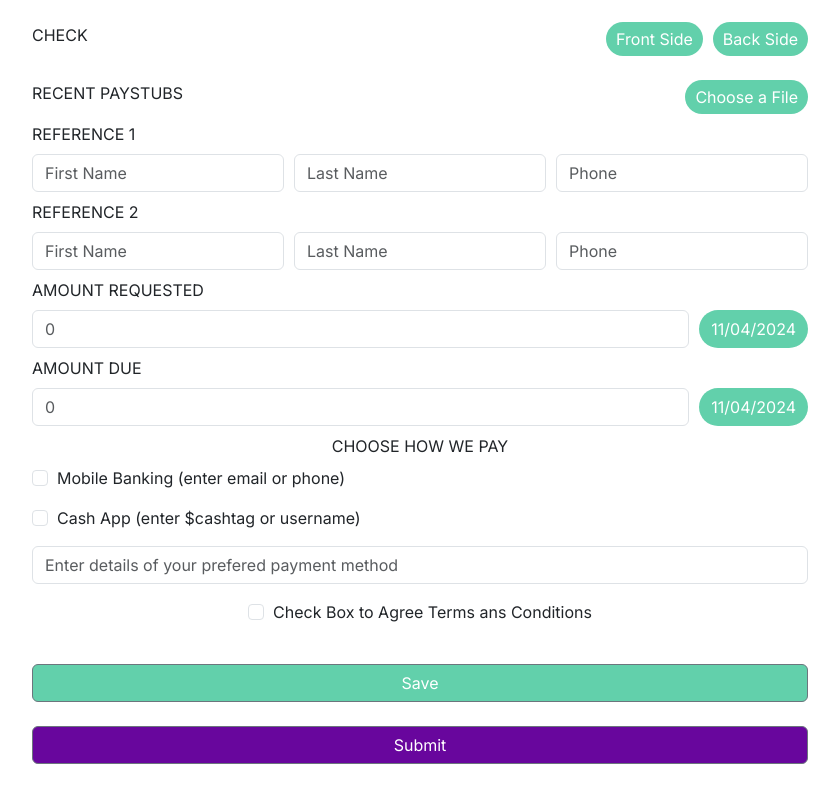
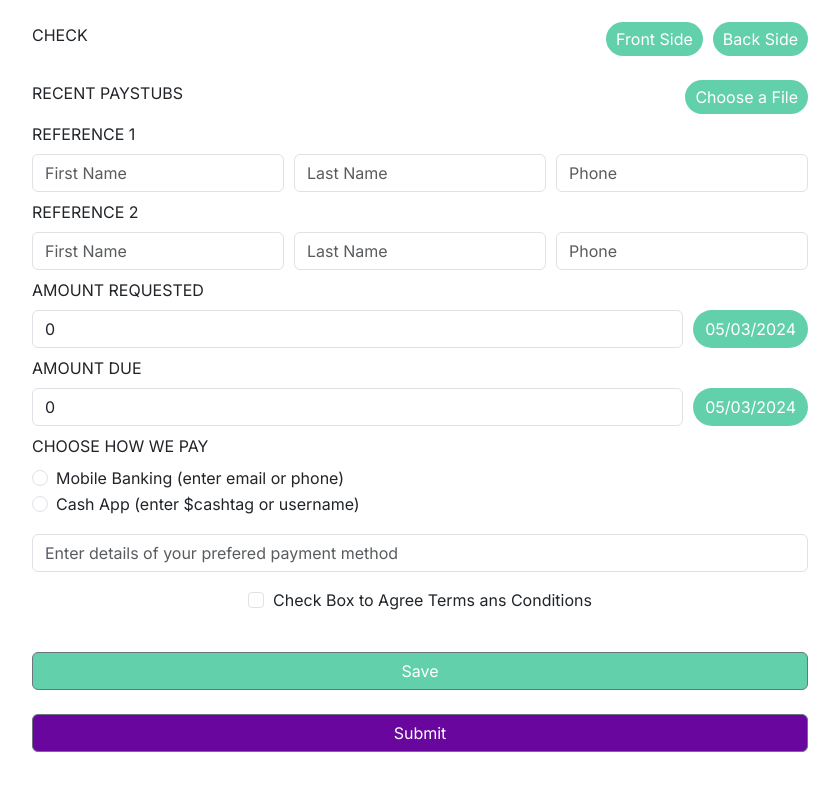
Before and after one commit to mubinkg/micro-finance, a Next.js app: page /zimba-cash/loan in a window 1280 px wide. Shown: the part 840-1628 px from the top of the page, without its empty margins (220-1059 px from the left). Built offline with nearby package versions, Linux system fonts and the light colour scheme.

Commit message:
update loan app

```diff
--- a/app/zimba-cash/loan/page.jsx
+++ b/app/zimba-cash/loan/page.jsx
@@ -1,13 +1,22 @@
 'use client'
 import { useForm, Controller } from 'react-hook-form'
-import { Input, Label, Button, Row, Col } from 'reactstrap'
-import {postData} from '../../../utils/axiosUtils'
+import { Input, Label, Button, Row, Col, FormGroup } from 'reactstrap'
+import { postData } from '../../../utils/axiosUtils'
 import AppNav from '../../../components/Navbar'
 import { useState } from 'react'
+import Swal from 'sweetalert2'
 
 export default function Page() {
+    const today = new Date();
+    const dd = String(today.getDate()).padStart(2, '0');
+    const mm = String(today.getMonth() + 1).padStart(2, '0'); // January is 0!
+    const yyyy = today.getFullYear();
+
+    const formattedDate = `${mm}/${dd}/${yyyy}`;
+
     const [loading, setLoading] = useState(false)
-    const { handleSubmit, register, control, watch , reset} = useForm({
+    const [aggree, setAgree] = useState(false)
+    const { handleSubmit, register, control, watch, reset } = useForm({
         defaultValues: {
             firstName: "",
             lastName: "",
@@ -19,34 +28,55 @@ export default function Page() {
             email: "",
             driverLicense: "",
             ssn: "",
-            referenceOneFirstName: ""
+            referenceOneFirstName: "",
+            amountRequested: 0
         }
     })
 
     function submitHandler(values) {
+        if (!aggree) {
+            return Swal.fire({
+                title: 'Request Loan',
+                text: 'Please select terms and conditions',
+                icon: 'error'
+            })
+        }
         setLoading(true)
         const formData = new FormData()
 
         for (const [key, value] of Object.entries(values)) {
-            if(key === 'driverLicenseImage' || key === 'checkFront' || key === "checkBack" || key === "paystubs"){
-                formData.append(key,value[0])
-            }else{
+            if (key === 'driverLicenseImage' || key === 'checkFront' || key === "checkBack" || key === "paystubs") {
+                formData.append(key, value[0])
+            } else {
                 formData.append(key, value)
             }
         }
         formData.append('paymentMethod', "TEst")
-        postData('loan', formData).then(res=>{
+        postData('loan', formData).then(res => {
             setLoading(false)
             reset()
-        }).catch(err=>{
+        }).catch(err => {
+            let errorHtml = ''
+            err.message.map(m => {
+                errorHtml = errorHtml + `<li>${m}</li>`
+                return m
+            })
             setLoading(false)
-
+            Swal.fire({
+                title: 'Request Loan',
+                html: `
+                    <ol>
+                        ${errorHtml}
+                    </ol>
+                `,
+                icon: 'error'
+            })
         })
     }
 
     return (
         <div>
-            <AppNav/>
+            <AppNav />
             <div style={{
                 display: "flex",
                 justifyContent: "center",
@@ -55,7 +85,7 @@ export default function Page() {
                 minHeight: "90vh"
             }}>
                 <div className='container' style={{ maxWidth: "800px", display: "flex", flexDirection: "column", justifyContent: "center", alignContent: "center", }}>
-                    <h5 style={{textAlign:"center"}} className='my-4'>Emergency Loans: Life happens, use borrowed money wisely</h5>
+                    <h5 style={{ textAlign: "center" }} className='my-4'>Emergency Loans: Life happens, use borrowed money wisely</h5>
                     <Row>
                         <Col lg={6} md={12}>
                             <Label>
@@ -184,7 +214,7 @@ export default function Page() {
                             <input type="file" {...register('driverLicenseImage')} style={{ display: 'none' }} />
                             Choose a File
                         </label>
-                        {watch('driverLicenseImage')?.length ? <img width={250} height="auto"  src={URL.createObjectURL(watch('driverLicenseImage')[0])}/> : ""}
+                        {watch('driverLicenseImage')?.length ? <img width={250} height="auto" src={URL.createObjectURL(watch('driverLicenseImage')[0])} /> : ""}
                     </div>
                     <div className='mt-4' style={{ width: "100%", display: "flex", justifyContent: "space-between", alignContent: "center", alignItems: "center" }}>
                         <Label>CHECK</Label>
@@ -198,8 +228,8 @@ export default function Page() {
                                 Back Side
                             </label>
                         </div>
-                        {watch('checkFront')?.length ? <img width={150} height="auto"  src={URL.createObjectURL(watch('checkFront')[0])}/> : ""}
-                        {watch('checkBack')?.length ? <img width={150} height="auto"  src={URL.createObjectURL(watch('checkBack')[0])}/> : ""}
+                        {watch('checkFront')?.length ? <img width={150} height="auto" src={URL.createObjectURL(watch('checkFront')[0])} /> : ""}
+                        {watch('checkBack')?.length ? <img width={150} height="auto" src={URL.createObjectURL(watch('checkBack')[0])} /> : ""}
                     </div>
                     <div className='mt-4' style={{ width: "100%", display: "flex", gap: "10px", justifyContent: "space-between", alignContent: "center", alignItems: "center" }}>
                         <Label>RECENT PAYSTUBS</Label>
@@ -207,7 +237,7 @@ export default function Page() {
                             <input {...register('paystubs')} type="file" style={{ display: 'none' }} />
                             Choose a File
                         </label>
-                        {watch('paystubs')?.length ? <img width={250} height="auto"  src={URL.createObjectURL(watch('paystubs')[0])}/> : ""}
+                        {watch('paystubs')?.length ? <img width={250} height="auto" src={URL.createObjectURL(watch('paystubs')[0])} /> : ""}
                     </div>
                     <Label className='my-2'>REFERENCE 1</Label>
                     <div style={{ width: "100%", display: "flex", gap: "10px" }}>
@@ -266,7 +296,7 @@ export default function Page() {
                                 <Input {...field} placeholder="0" />
                             )}
                         />
-                        <Button style={{ background: "#62d0ab", border: 'none', outline: "none", borderRadius: "50px" }}>11/04/2024</Button>
+                        <Button style={{ background: "#62d0ab", border: 'none', outline: "none", borderRadius: "50px" }}>{formattedDate}</Button>
                     </div>
                     <Label className='my-2'>AMOUNT DUE</Label>
                     <div style={{ width: "100%", display: "flex", gap: "10px" }}>
@@ -274,36 +304,63 @@ export default function Page() {
                             control={control}
                             name='amountDue'
                             render={({ field }) => (
-                                <Input {...field} placeholder="0" />
+                                <Input defaultValue={watch('amountRequested')*1.25} {...field} placeholder="0" />
                             )}
                         />
-                        <Button style={{ background: "#62d0ab", border: 'none', outline: "none", borderRadius: "50px" }}>11/04/2024</Button>
+                        <Button style={{ background: "#62d0ab", border: 'none', outline: "none", borderRadius: "50px" }}>{formattedDate}</Button>
                     </div>
-                    <Label className='my-2 text-center mt-2'>CHOOSE HOW WE PAY</Label>
+                    <Label className='my-2'>CHOOSE HOW WE PAY</Label>
                     <div style={{ width: "100%", display: "flex", flexDirection: "column" }}>
-                        <div style={{ display: 'flex', gap: "9px" }}>
-                            <Input
-                                type="checkbox"
-                                onChange={(e) => console.log(e.target.checked)}
-                            />
-                            <p>Mobile Banking (enter email or phone)</p>
-                        </div>
-                        <div style={{ display: 'flex', gap: "9px" }}>
-                            <Input
-                                type="checkbox"
-                                onChange={(e) => console.log(e.target.checked)}
-                            />
-                            <p>Cash App (enter $cashtag or username)</p>
-                        </div>
-                        <Input
-                            placeholder='Enter details of your prefered payment method'
-                            onChange={(e) => console.log(e.target.checked)}
+                        <Controller
+                            control={control}
+                            name='paymentMethod'
+                            render={({ field }) => (
+                                <>
+                                    <FormGroup check>
+                                        <Input
+                                            {...field}
+                                            value="mobile"
+                                            name="paymentMethod"
+                                            type="radio"
+
+                                        />
+                                        {' '}
+                                        <Label check>
+                                            Mobile Banking (enter email or phone)
+                                        </Label>
+                                    </FormGroup>
+                                    <FormGroup check>
+                                        <Input
+                                            {...field}
+                                            value="cashapp"
+                                            name="paymentMethod"
+                                            type="radio"
+                                        />
+                                        {' '}
+                                        <Label check>
+                                            Cash App (enter $cashtag or username)
+                                        </Label>
+                                    </FormGroup>
+                                </>
+                            )}
+                        />
+                        <Controller
+                            control={control}
+                            name=''
+                            render={({ field }) => (
+                                <Input
+                                    className='mt-3'
+                                    {...field}
+                                    placeholder='Enter details of your prefered payment method'
+                                    onChange={(e) => console.log(e.target.checked)}
+                                />
+                            )}
                         />
                     </div>
                     <div className='mt-3' style={{ display: 'flex', gap: "9px", justifyContent: "center" }}>
                         <Input
                             type="checkbox"
-                            onChange={(e) => console.log(e.target.checked)}
+                            onChange={(e) => setAgree(e.target.checked)}
                         />
                         <p>Check Box to Agree Terms ans Conditions</p>
                     </div>
@@ -315,7 +372,7 @@ export default function Page() {
                         disabled={loading}
                     >
                         {
-                            loading? "Submitting....":"Submit"
+                            loading ? "Submitting...." : "Submit"
                         }
                     </Button>
                 </div>
```
